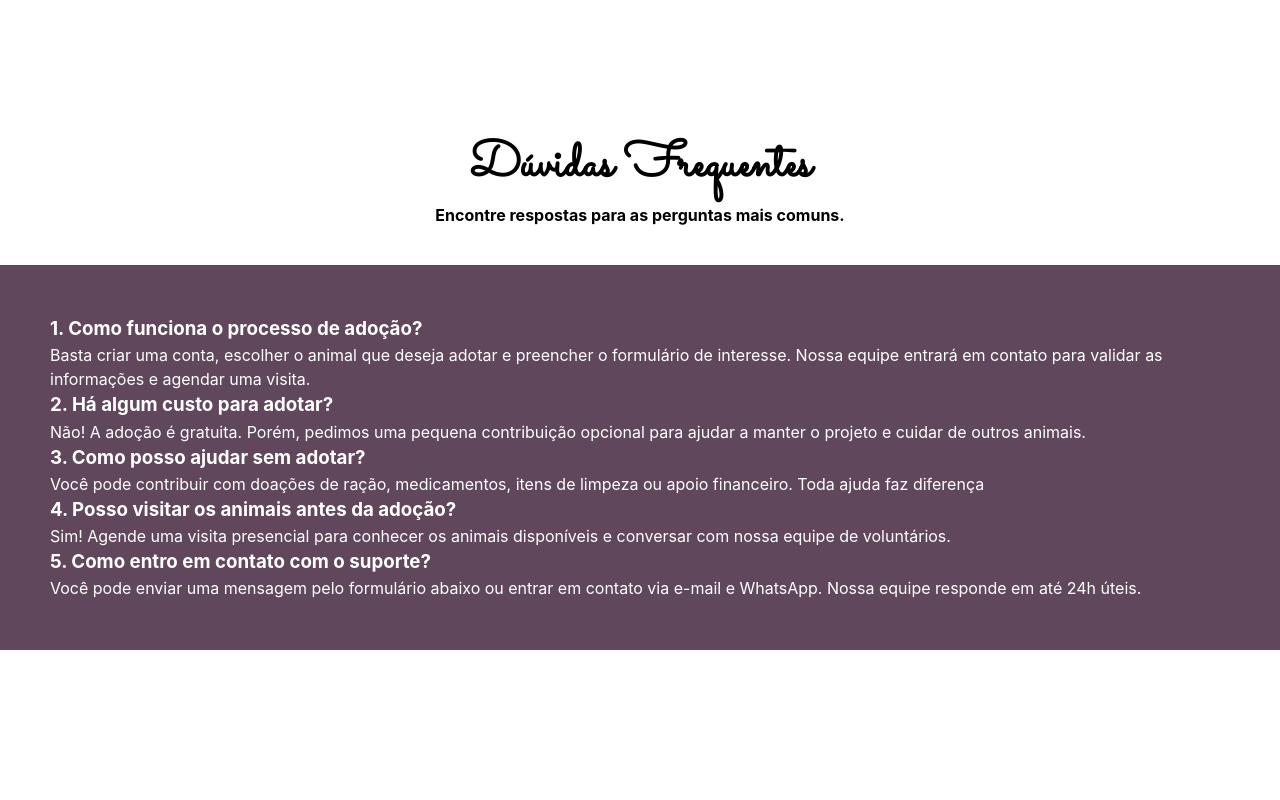
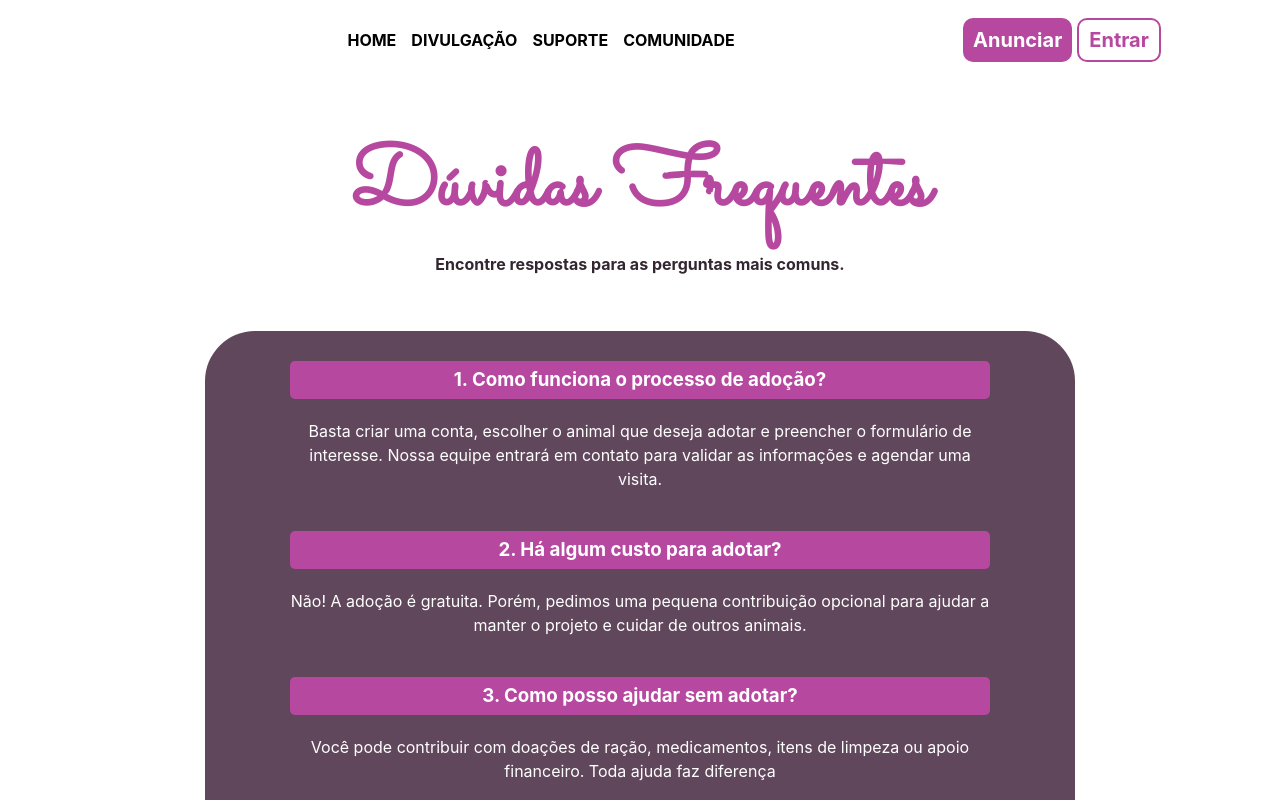
Before and after one commit to LucasFSouza552/frontend-web-pet, a React (Vite) app: page /support in a window 1280 px wide. Shown: the top 800 px of the page. Built offline with nearby package versions, Linux system fonts and the light colour scheme.

Commit message:
feat: refactor FAQ section and update routing; replace FAQSection with FAQPage and enhance layout

```diff
--- a/src/App.tsx
+++ b/src/App.tsx
@@ -9,12 +9,11 @@ import MatchSection from './features/match/pages/matchPage';
 import RegisterSection from './features/auth/pages/RegisterPage';
 import CommunityPage from './features/home/components/CommunityPage';
 import { ThemeProvider } from './app/contexts/ThemeContext';
-import FAQSection from './features/support/components/FAQSection';
+import FAQSection from './features/support/pages/FAQPage';
 
 function App() {
   return (
     <ThemeProvider>
-
       <NavigationRouter>
         <Route path="/" element={<HomeSection />} />
         <Route path="/login" element={<LoginSection />} />
@@ -22,7 +21,7 @@ function App() {
         <Route path="/match" element={<MatchSection />} />
         <Route path="/register" element={<RegisterSection />} />
         <Route path="/community" element={<CommunityPage />} />
-        <Route path="support" element={<FAQSection />} />
+        <Route path="/support" element={<FAQSection />} />
       </NavigationRouter>
     </ThemeProvider>
   )
--- a/src/features/home/components/FooterSection.tsx
+++ b/src/features/home/components/FooterSection.tsx
@@ -1,7 +1,7 @@
 import styled from "styled-components";
 import Section from "../../../shared/styles/SectionStyle";
 
-export default function DuvidasSection() {
+export default function FooterSection() {
   return (
     <Section height="70dvh">
       <FooterContainer>
--- a/src/features/support/components/FAQSection.tsx
+++ b/src/features/support/components/FAQ.tsx
@@ -2,12 +2,12 @@ import styled from "styled-components";
 import Section from "../../../shared/styles/SectionStyle";
 import FAQList from "./FAQList";
 
-export default function FAQSection() {
+export default function FAQ() {
     return (
-        <Section>
+        <Section height="auto">
             <FAQTitleDiv>
                 <Title>Dúvidas Frequentes</Title>
-                <h4>Encontre respostas para as perguntas mais comuns.</h4>
+                <Subtitle>Encontre respostas para as perguntas mais comuns.</Subtitle>
             </FAQTitleDiv>
             <FAQList />
         </Section>
@@ -16,13 +16,19 @@ export default function FAQSection() {
 
 const Title = styled.h1`
     font-family: "Sacramento";
-    font-size: 50px;
+    color: #B648A0;
+    font-size: 5.3rem;
+    margin-top: 20px
+`;
+
+const Subtitle = styled.h4`
+    color: #332630;
 `;
 
 const FAQTitleDiv = styled.div`
     display: flex;
     flex-direction: column;
     text-align: center;
-    margin: 10% 0 3%;
-    color: ${({ theme }) => theme.colors.text};
+    margin: 25px 0 25px 0;
+    color: white;
 `;
--- a/src/features/support/components/FAQList.tsx
+++ b/src/features/support/components/FAQList.tsx
@@ -1,45 +1,48 @@
 import { styled } from "styled-components";
+import Section from "../../../shared/styles/SectionStyle";
 
 export default function FAQList() {
     return (
+        <Section height="auto">
             <UnorderedList>
-            <li>
-                <h3>1. Como funciona o processo de adoção?</h3>
-                <p>
+                <ListItem>
+                    <ListItemTitle>1. Como funciona o processo de adoção?</ListItemTitle>
+                    <Paragraph>
                         Basta criar uma conta, escolher o animal que deseja adotar e
                         preencher o formulário de interesse. Nossa equipe entrará em
                         contato para validar as informações e agendar uma visita.
-                </p>
-            </li>
-            <li>
-                <h3>2. Há algum custo para adotar?</h3>
-                <p>
+                    </Paragraph>
+                </ListItem>
+                <ListItem>
+                    <ListItemTitle>2. Há algum custo para adotar?</ListItemTitle>
+                    <Paragraph>
                         Não! A adoção é gratuita. Porém, pedimos uma pequena contribuição opcional
                         para ajudar a manter o projeto e cuidar de outros animais.
-                </p>
-            </li>
-            <li>
-                <h3>3. Como posso ajudar sem adotar?</h3>
-                <p>
+                    </Paragraph>
+                </ListItem>
+                <ListItem>
+                    <ListItemTitle>3. Como posso ajudar sem adotar?</ListItemTitle>
+                    <Paragraph>
                         Você pode contribuir com doações de ração, medicamentos,
                         itens de limpeza ou apoio financeiro. Toda ajuda faz diferença
-                </p>
-            </li>
-            <li>
-                <h3>4. Posso visitar os animais antes da adoção?</h3>
-                <p>
+                    </Paragraph>
+                </ListItem>
+                <ListItem>
+                    <ListItemTitle>4. Posso visitar os animais antes da adoção?</ListItemTitle>
+                    <Paragraph>
                         Sim! Agende uma visita presencial para conhecer os animais
                         disponíveis e conversar com nossa equipe de voluntários.
-                </p>
-            </li>
-            <li>
-                <h3>5. Como entro em contato com o suporte?</h3>
-                <p>
+                    </Paragraph>
+                </ListItem>
+                <ListItem>
+                    <ListItemTitle>5. Como entro em contato com o suporte?</ListItemTitle>
+                    <Paragraph>
                         Você pode enviar uma mensagem pelo formulário abaixo
                         ou entrar em contato via e-mail e WhatsApp. Nossa equipe responde em até 24h úteis.
-                </p>
-            </li>
+                    </Paragraph>
+                </ListItem>
             </UnorderedList>
+        </Section>
     );
 }
 
@@ -48,6 +51,24 @@ const UnorderedList = styled.ul`
     flex-direction: column;
     background-color: #61475C;
     color: white;
-    padding: 50px;
-    justify-content: space-between;
+    align-items: center;
+    margin: 30px 205px;
+    border-radius: 50px;
+    padding: 10px;
+    text-align: center;
 `;
+
+const Paragraph = styled.p`
+    width: 700px;
+    padding-top: 20px
+`;
+
+const ListItem = styled.li`
+    padding: 20px;
+`;
+
+const ListItemTitle = styled.h3`
+    background-color: #B648A0;
+    border-radius: 5px;
+    padding: 5px;
+`;
--- /dev/null
+++ b/src/features/support/pages/FAQPage.tsx
@@ -0,0 +1,26 @@
+import styled from "styled-components";
+import { HeaderComponent } from "../../../shared/components/HeaderComponent";
+import FAQ from "../components/FAQ";
+import FooterSection from "../../home/components/FooterSection";
+
+export default function FAQSection() {
+    return (
+        <Container>
+            <HeaderComponent />
+            <Main>
+                <FAQ />
+            </Main>
+            <FooterSection />
+        </Container>
+    );
+}
+
+const Container = styled.div`
+    display: flex;
+    flex-direction: column;
+    min-height: 100vh;
+`;
+
+const Main = styled.main`
+    flex: 1;
+`;
```
Lines whose indentation alone changed are shown as unchanged.
